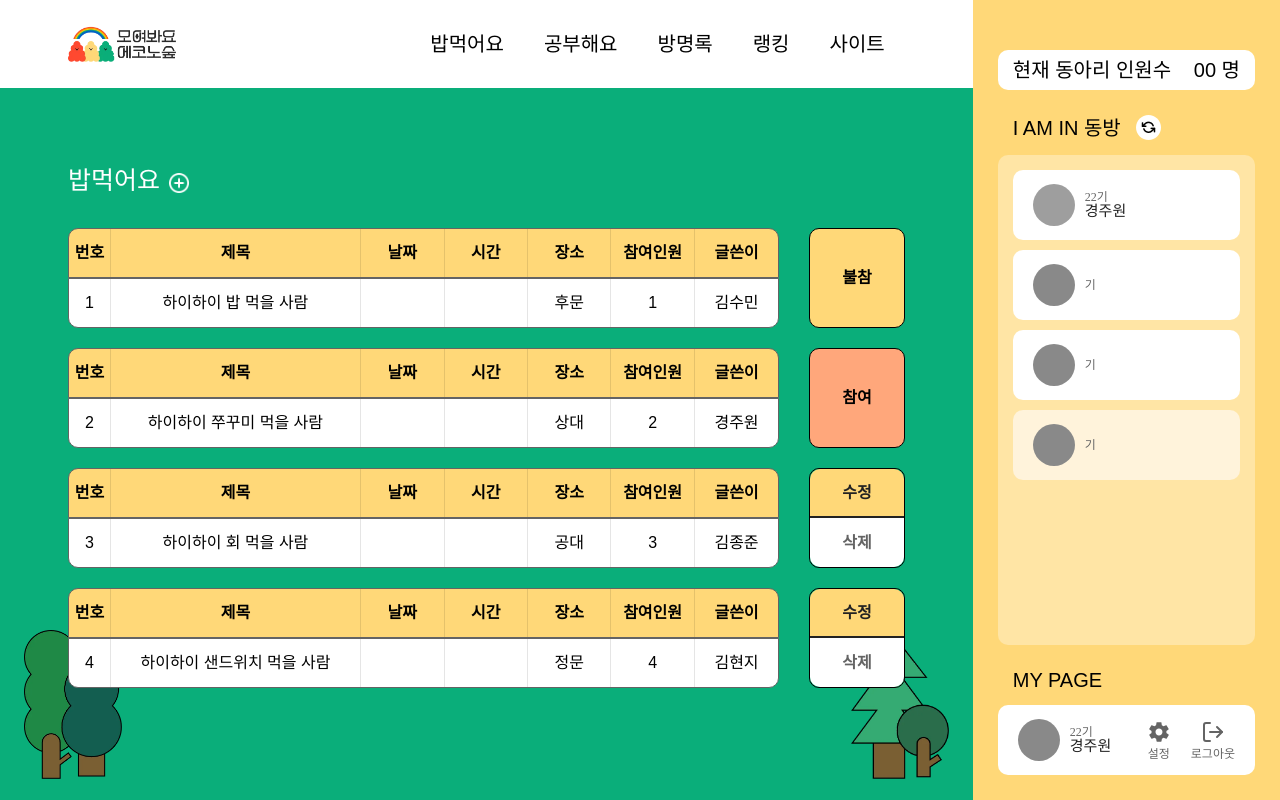
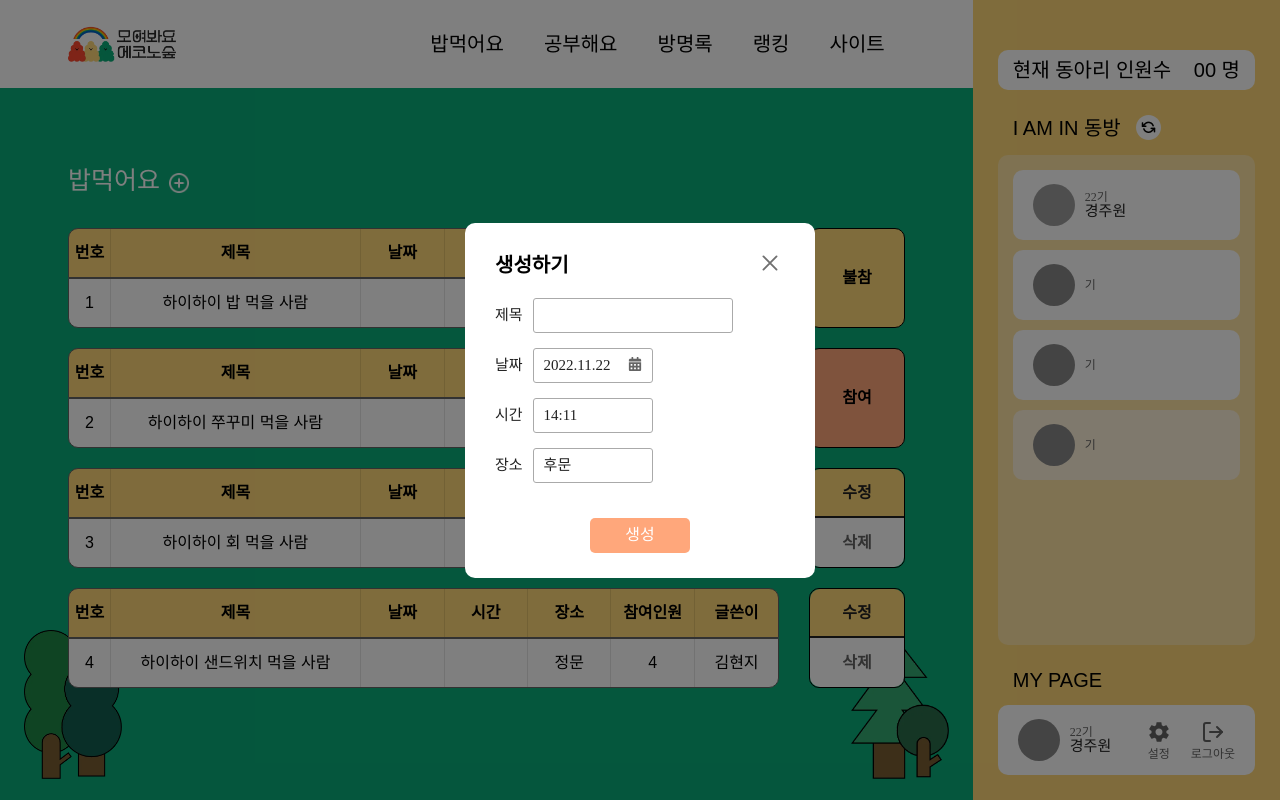
Before and after one commit to JNU-econovation/econo-forest-fe, a React (Create React App) app: page /eat in a window 1280 px wide. Both pictures are taken after a click on the picture 179 px from the left and 183 px from the top of the page. Built offline with nearby package versions, Linux system fonts and the light colour scheme; grey boxes are pictures that could not be loaded; a web font is replaced by a local one.

Commit message:
feat(Title): 제목 및 생성 버튼 컴포넌트

```diff
--- a/src/components/eat/AuthorButton.js
+++ b/src/components/eat/AuthorButton.js
@@ -3,7 +3,7 @@ import styled from "styled-components";
 import { useSetRecoilState } from "recoil";
 
 import EditModal from "./EditModal";
-import NonAuthorModal from "./NonEditModal";
+import NonEditModal from "./NonEditModal";
 import PlanButtonStyle from "../../styles/eat/PlanButtonStyle";
 import EAT_INFO_BUTTONS from "../../constant/EAT_INFO_BUTTONS";
 import isPopUpOpenState from "../../recoil/eat/isPopUpOpenState";
@@ -38,11 +38,10 @@ function AuthorButton({ info }) {
       <EditModal
         modalType={EAT_INFO_BUTTONS.KOREAN["UPDATE"]}
         title={info.title + "을 수정하시겠습니까?"}
-        isAuthor={info.isAuthor}
         open={editOpen}
         setOpen={setEditOpen}
       />
-      <NonAuthorModal
+      <NonEditModal
         modalType={EAT_INFO_BUTTONS.KOREAN["DELETE"]}
         title={info.title + "을 삭제하시겠습니까?"}
         isAuthor={info.isAuthor}
@@ -50,7 +49,7 @@ function AuthorButton({ info }) {
         setOpen={setDeleteOpen}
       >
         <DeleteReason placeholder="삭제 사유를 작성해주세요." />
-      </NonAuthorModal>
+      </NonEditModal>
     </>
   );
 }
--- a/src/components/eat/EditModal.js
+++ b/src/components/eat/EditModal.js
@@ -108,6 +108,7 @@ function EditModal({ modalType, title, open, setOpen }) {
             ) : undefined}
           </HoverInput>
         </EditRows>
+        <Button>{modalType}</Button>
       </ModalLayout>
     );
   } else {
@@ -201,6 +202,23 @@ const HoverInput = styled.div`
   position: relative;
 `;
 
+const Button = styled.div`
+  width: 100px;
+  height: 35px;
+  margin: 20px auto 0 auto;
+
+  border-radius: 5px;
+
+  display: flex;
+  justify-content: center;
+  align-items: center;
+  text-align: center;
+
+  color: ${(props) => props.theme.white};
+  background-color: ${(props) => props.theme.orange};
+  font-size: 16px;
+`;
+
 const ButtonSection = styled.div`
   width: 100%;
   padding-top: 15px;
--- a/src/components/eat/ModalLayout.js
+++ b/src/components/eat/ModalLayout.js
@@ -38,6 +38,11 @@ const ModalSection = styled.div`
   position: relative;
   z-index: 1;
 
+  display: flex;
+  flex-direction: column;
+  justify-content: center;
+  align-items: flex-start;
+
   background-color: ${(props) => props.theme.white};
   border-radius: 10px;
 `;
--- /dev/null
+++ b/src/components/eat/Title.js
@@ -0,0 +1,60 @@
+import plusIcon from "../../images/Icon feather-plus-circle@2x.webp";
+import styled from "styled-components";
+import { useState } from "react";
+import { useSetRecoilState } from "recoil";
+import isPopUpOpenState from "../../recoil/eat/isPopUpOpenState";
+import EditModal from "./EditModal";
+import EAT_INFO_BUTTONS from "../../constant/EAT_INFO_BUTTONS";
+
+function Title() {
+  const [open, setOpen] = useState(false);
+  const setIsPopUpOpen = useSetRecoilState(isPopUpOpenState);
+
+  return (
+    <>
+      <TitleBox>
+        <div className="title">밥먹어요</div>
+        <img
+          className="plus-icon"
+          src={plusIcon}
+          alt="plus-icon"
+          onClick={() => {
+            setOpen(true);
+            setIsPopUpOpen(true);
+          }}
+        />
+      </TitleBox>
+      <EditModal
+        modalType={EAT_INFO_BUTTONS.KOREAN["CREATE"]}
+        open={open}
+        setOpen={setOpen}
+      />
+    </>
+  );
+}
+
+const TitleBox = styled.div`
+  width: 100%;
+  padding-bottom: 25px;
+
+  display: flex;
+  justify-content: flex-start;
+  align-items: flex-end;
+
+  color: ${(props) => props.theme.brightColor};
+  font-family: ${(props) => props.theme.logoFont};
+  font-size: ${(props) => props.theme.titleFontSize};
+
+  .title {
+    padding-right: 9px;
+  }
+
+  .plus-icon {
+    width: 20px;
+    height: 20px;
+    object-fit: contain;
+    cursor: pointer;
+  }
+`;
+
+export default Title;
--- a/src/constant/EAT_INFO_BUTTONS.js
+++ b/src/constant/EAT_INFO_BUTTONS.js
@@ -3,6 +3,7 @@ const EAT_INFO_BUTTON = {
   UPDATE: "UPDATE",
   PARTICIPATE: "PARTICIPATE",
   CANCEL: "CANCEL",
+  CREATE: "CREATE",
 };
 
 const KOREAN = {
@@ -10,6 +11,7 @@ const KOREAN = {
   UPDATE: "수정",
   PARTICIPATE: "참여",
   CANCEL: "불참",
+  CREATE: "생성",
 };
 
 Object.freeze(EAT_INFO_BUTTON);
--- a/src/pages/Eat.js
+++ b/src/pages/Eat.js
@@ -2,10 +2,10 @@ import styled from "styled-components";
 
 import Plan from "../components/eat/Plan";
 import Layout from "../components/layout/Layout";
-import plusIcon from "../images/Icon feather-plus-circle@2x.webp";
 import LTree from "../images/L_tree@2x.webp";
 import RTree from "../images/R_tree@2x.webp";
 import { useEffect, useState } from "react";
+import Title from "../components/eat/Title";
 
 function Eat() {
   const [eatPlanArray, setEatPlanArray] = useState([]);
@@ -80,10 +80,7 @@ function Eat() {
     <Layout>
       <EatLayout>
         <Section>
-          <TitleBox>
-            <div className="title">밥먹어요</div>
-            <img className="plus-icon" src={plusIcon} alt="plus-icon" />
-          </TitleBox>
+          <Title />
 
           {eatPlanArray.map((planInfo) => (
             <Plan planInfo={planInfo} key={planInfo.id} />
@@ -134,27 +131,4 @@ const Section = styled.div`
   overflow-y: auto;
 `;
 
-const TitleBox = styled.div`
-  width: 100%;
-  padding-bottom: 25px;
-
-  display: flex;
-  justify-content: flex-start;
-  align-items: flex-end;
-
-  color: ${(props) => props.theme.brightColor};
-  font-family: ${(props) => props.theme.logoFont};
-  font-size: ${(props) => props.theme.titleFontSize};
-
-  .title {
-    padding-right: 9px;
-  }
-
-  .plus-icon {
-    width: 20px;
-    height: 20px;
-    object-fit: contain;
-  }
-`;
-
 export default Eat;
```
